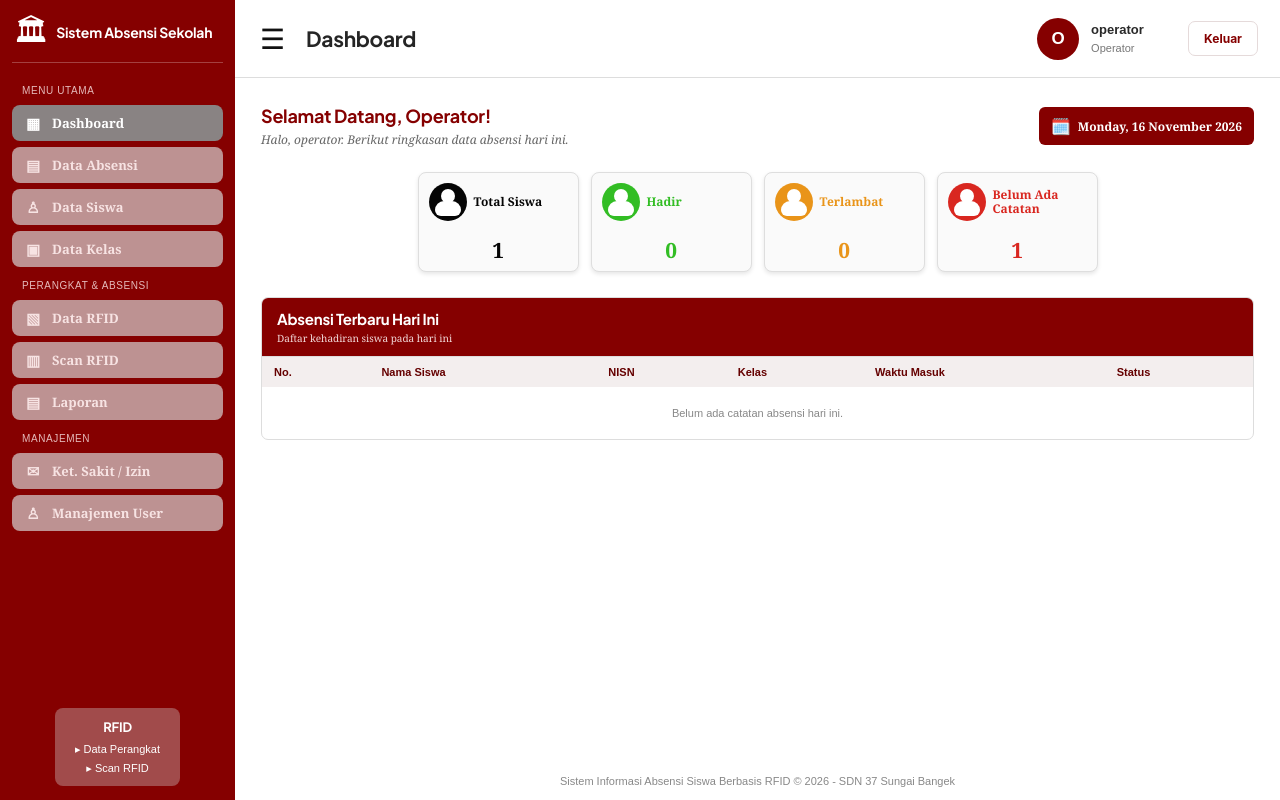
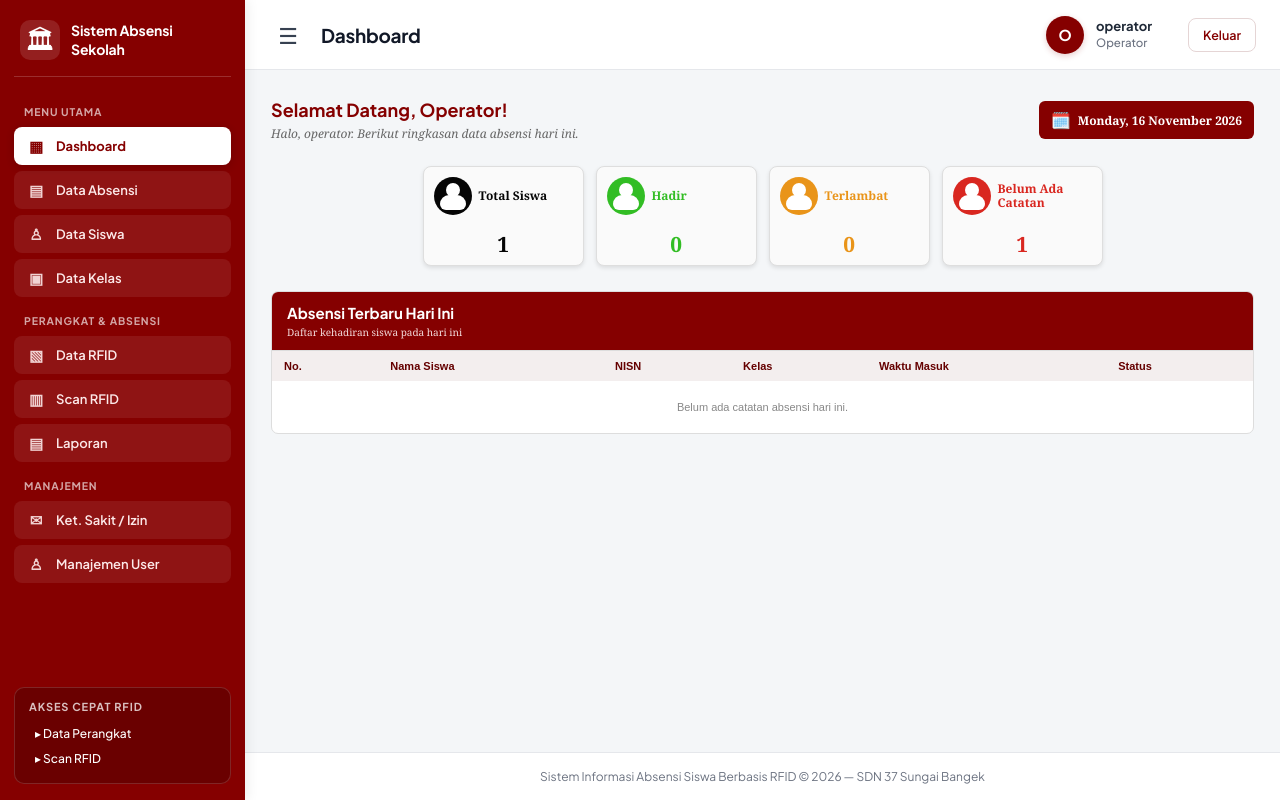
Before and after one commit to adrichanilham/absensi_rfid, a Laravel app: page /dashboard in a window 1280 px wide. Run offline with Laravel 12, Linux system fonts and the light colour scheme; a user stored in the database is signed in; data comes from the database, SQL or seed files in the repository; data that the repository does not hold is empty.

Commit message:
perbarui navigasi layout

```diff
--- a/resources/views/layouts/app.blade.php
+++ b/resources/views/layouts/app.blade.php
@@ -7,51 +6,39 @@
     <title>@yield('title', 'Sistem Absensi RFID')</title>
 
     <link rel="preconnect" href="https://fonts.googleapis.com">
-<link rel="preconnect" href="https://fonts.gstatic.com" crossorigin>
-<link href="https://fonts.googleapis.com/css2?family=JetBrains+Mono:wght@600;700&family=Lora:wght@600;700&family=Plus+Jakarta+Sans:wght@400;500;600;700&display=swap" rel="stylesheet">
+    <link rel="preconnect" href="https://fonts.gstatic.com" crossorigin>
+    <link href="https://fonts.googleapis.com/css2?family=Plus+Jakarta+Sans:wght@400;500;600;700;800&display=swap" rel="stylesheet">
+
     <style>
         :root {
-    --font-heading: 'Plus Jakarta Sans', 'Segoe UI', system-ui, -apple-system, sans-serif;
-    --font-body: 'Inter', 'Segoe UI', system-ui, -apple-system, sans-serif;
-}
-
-body {
-    font-family: var(--font-body);
-    -webkit-font-smoothing: antialiased;
-    -moz-osx-font-smoothing: grayscale;
-}
-
-h1, h2, h3, h4,
-.rfid-page-title, .rfid-card-banner h2,
-.izin-page-title, .izin-card-banner h2 {
-    font-family: var(--font-heading) !important;
-    letter-spacing: -0.015em;
-}
-
-input, select, textarea, button {
-    font-family: var(--font-body);
-}
+            --font-main: 'Plus Jakarta Sans', 'Segoe UI', system-ui, -apple-system, sans-serif;
+            --maroon: #850000;
+            --maroon-dark: #680000;
+            --sidebar-width: 245px;
+            --bg-page: #f4f6f8;
+            --text: #1f2937;
+            --muted: #6b7280;
+            --border: #e5e7eb;
+        }
 
         * {
             box-sizing: border-box;
         }
 
-        :root {
-            --maroon: #850000;
-            --maroon-dark: #700000;
-            --pink-menu: #bd9292;
-            --pink-hover: #d0a5a5;
-            --sidebar-width: 235px;
-            --text: #292929;
-            --muted: #777;
-            --border: #e5e5e5;
+        body {
+            margin: 0;
+            font-family: var(--font-main);
+            color: var(--text);
+            background: var(--bg-page);
+            -webkit-font-smoothing: antialiased;
+            -moz-osx-font-smoothing: grayscale;
         }
 
-        body {
-            margin: 0;
-            font-family: Arial, sans-serif;
-            color: var(--text);
-            background: #f5f5f5;
+        h1, h2, h3, h4,
+        input, select, textarea, button,
+        .rfid-page-title, .rfid-card-banner h2,
+        .izin-page-title, .izin-card-banner h2 {
+            font-family: var(--font-main) !important;
         }
 
         .app {
@@ -71,13 +58,14 @@ input, select, textarea, button {
             overflow-y: auto;
             overflow-x: hidden;
             background: var(--maroon);
-            color: white;
-            padding: 12px 12px 14px;
+            color: #ffffff;
+            padding: 16px 14px;
             display: flex;
             flex-direction: column;
-            transition: margin-left .3s ease;
+            transition: margin-left 0.3s ease;
             z-index: 100;
             flex-shrink: 0;
+            box-shadow: 2px 0 12px rgba(0, 0, 0, 0.08);
         }
 
         .sidebar::-webkit-scrollbar {
@@ -85,55 +73,64 @@ input, select, textarea, button {
         }
 
         .sidebar::-webkit-scrollbar-thumb {
-            background: rgba(255,255,255,.3);
+            background: rgba(255, 255, 255, 0.25);
             border-radius: 10px;
         }
 
         .brand {
             display: flex;
             align-items: center;
-            gap: 8px;
-            padding: 5px 2px 15px;
-            border-bottom: 1px solid rgba(255,255,255,.25);
-            margin-bottom: 12px;
+            gap: 11px;
+            padding: 4px 6px 16px;
+            border-bottom: 1px solid rgba(255, 255, 255, 0.18);
+            margin-bottom: 14px;
         }
 
         .brand-icon {
-            font-size: 30px;
+            font-size: 26px;
             line-height: 1;
+            background: rgba(255, 255, 255, 0.12);
+            width: 40px;
+            height: 40px;
+            border-radius: 10px;
+            display: flex;
+            align-items: center;
+            justify-content: center;
+            flex-shrink: 0;
         }
 
         .brand h2 {
-            font-family: Georgia, serif;
             font-size: 14px;
-            line-height: 1.3;
+            line-height: 1.35;
             margin: 0;
-            font-weight: bold;
+            font-weight: 700;
+            letter-spacing: -0.01em;
+            color: #ffffff;
         }
 
         .nav-label {
-            color: #e5baba;
-            font-size: 10px;
+            color: rgba(255, 255, 255, 0.65);
+            font-size: 10.5px;
+            font-weight: 700;
             text-transform: uppercase;
-            letter-spacing: .6px;
+            letter-spacing: 0.08em;
             padding: 0 10px;
-            margin: 10px 0 6px;
+            margin: 14px 0 6px;
         }
 
         .nav-link {
             display: flex;
             align-items: center;
-            gap: 9px;
-            color: #f7e3e3;
+            gap: 10px;
+            color: #fce8e8;
             text-decoration: none;
-            padding: 8px 11px;
+            padding: 9px 12px;
             border-radius: 8px;
             margin: 3px 0;
-            font-family: Georgia, serif;
             font-size: 13px;
-            font-weight: bold;
-            background: var(--pink-menu);
-            transition: .2s;
+            font-weight: 600;
+            background: rgba(255, 255, 255, 0.08);
+            transition: all 0.18s ease;
         }
 
         .nav-icon {
@@ -141,53 +138,64 @@ input, select, textarea, button {
             min-width: 20px;
             text-align: center;
             font-size: 15px;
+            opacity: 0.9;
         }
 
         .nav-link:hover {
-            background: var(--pink-hover);
-            color: white;
+            background: rgba(255, 255, 255, 0.18);
+            color: #ffffff;
             transform: translateX(2px);
         }
 
         .nav-link.active {
-            background: #898383;
-            color: white;
+            background: #ffffff;
+            color: var(--maroon);
+            font-weight: 700;
+            box-shadow: 0 2px 8px rgba(0, 0, 0, 0.16);
+        }
+
+        .nav-link.active .nav-icon {
+            opacity: 1;
         }
 
         /* ================= PANEL RFID ================= */
 
         .sidebar-bottom {
             margin-top: auto;
-            padding-top: 15px;
-            display: flex;
-            justify-content: center;
+            padding-top: 16px;
         }
 
         .rfid-panel {
-            width: 125px;
-            padding: 11px 9px;
-            background: #a14b4b;
-            border-radius: 8px;
-            text-align: center;
-            color: white;
+            width: 100%;
+            padding: 12px 14px;
+            background: rgba(0, 0, 0, 0.2);
+            border: 1px solid rgba(255, 255, 255, 0.15);
+            border-radius: 10px;
+            color: #ffffff;
         }
 
         .rfid-panel h3 {
-            font-family: Georgia, serif;
-            font-size: 13px;
+            font-size: 11px;
+            font-weight: 700;
+            text-transform: uppercase;
+            letter-spacing: 0.08em;
+            color: rgba(255, 255, 255, 0.75);
             margin: 0 0 8px;
         }
 
         .rfid-panel a {
             display: block;
-            color: #fff;
+            color: #ffffff;
             text-decoration: none;
-            font-size: 11px;
-            margin-top: 6px;
+            font-size: 12px;
+            font-weight: 500;
+            padding: 5px 6px;
+            border-radius: 6px;
+            transition: background 0.15s;
         }
 
         .rfid-panel a:hover {
-            text-decoration: underline;
+            background: rgba(255, 255, 255, 0.12);
         }
 
         /* ================= AREA KONTEN ================= */
@@ -199,13 +207,13 @@ input, select, textarea, button {
             flex-direction: column;
         }
 
-        /* ================= HEADER ================= */
+        /* ================= HEADER / TOPBAR ================= */
 
         .topbar {
-            min-height: 78px;
-            background: white;
-            border-bottom: 1px solid #ddd;
-            padding: 12px 22px;
+            min-height: 70px;
+            background: #ffffff;
+            border-bottom: 1px solid var(--border);
+            padding: 12px 24px;
             display: flex;
             align-items: center;
             justify-content: space-between;
@@ -218,30 +226,41 @@ input, select, textarea, button {
         .topbar-left {
             display: flex;
             align-items: center;
-            gap: 18px;
+            gap: 14px;
             min-width: 0;
         }
 
         .menu-toggle {
-            border: none;
+            border: 1px solid transparent;
             background: transparent;
-            color: #111;
-            font-size: 28px;
+            color: #374151;
+            font-size: 22px;
             line-height: 1;
             cursor: pointer;
-            padding: 3px;
+            width: 38px;
+            height: 38px;
+            border-radius: 8px;
+            display: flex;
+            align-items: center;
+            justify-content: center;
             flex-shrink: 0;
+            transition: background 0.15s, color 0.15s;
         }
 
         .menu-toggle:hover {
+            background: #fdf2f2;
             color: var(--maroon);
         }
 
         .topbar h1 {
-            font-family: Georgia, serif;
-            font-size: 21px;
+            font-size: 19px;
+            font-weight: 700;
+            letter-spacing: -0.015em;
             margin: 0;
-            color: #252525;
+            color: #111827;
+            white-space: nowrap;
+            overflow: hidden;
+            text-overflow: ellipsis;
         }
 
         /* ================= INFORMASI AKUN ================= */
@@ -255,18 +274,19 @@ input, select, textarea, button {
         }
 
         .user-avatar {
-            width: 42px;
-            height: 42px;
-            min-width: 42px;
+            width: 38px;
+            height: 38px;
+            min-width: 38px;
             border-radius: 50%;
             background: var(--maroon);
-            color: white;
+            color: #ffffff;
             display: flex;
             justify-content: center;
             align-items: center;
-            font-size: 17px;
-            font-weight: bold;
+            font-size: 15px;
+            font-weight: 700;
             text-transform: uppercase;
+            box-shadow: 0 2px 6px rgba(133, 0, 0, 0.2);
         }
 
         .user-detail {
@@ -274,27 +294,24 @@ input, select, textarea, button {
             flex-direction: column;
             justify-content: center;
             align-items: flex-start;
-            min-width: 85px;
+            min-width: 80px;
             text-align: left;
-            line-height: 1.4;
+            line-height: 1.3;
         }
 
         .user-detail p {
             margin: 0;
-            color: #292929;
+            color: #1f2937;
             font-size: 13px;
-            font-weight: bold;
+            font-weight: 700;
         }
 
         .user-detail small {
             display: block;
-            margin-top: 2px;
+            margin-top: 1px;
             color: var(--muted);
-            font-size: 11px;
-        }
-
-        .user-chevron {
-            display: none;
+            font-size: 11.5px;
+            font-weight: 500;
         }
 
         .user-info form {
@@ -302,20 +319,20 @@ input, select, textarea, button {
         }
 
         .logout-button {
-            border: 1px solid #e5dada;
-            background: white;
+            border: 1px solid #e5d5d5;
+            background: #ffffff;
             color: var(--maroon);
-            padding: 9px 15px;
-            border-radius: 7px;
+            padding: 8px 14px;
+            border-radius: 8px;
             cursor: pointer;
-            font-weight: bold;
-            font-size: 12px;
+            font-weight: 600;
+            font-size: 12.5px;
             white-space: nowrap;
-            transition: .2s;
+            transition: all 0.15s ease;
         }
 
         .logout-button:hover {
-            background: #fff1f1;
+            background: #fef2f2;
             border-color: var(--maroon);
         }
 
@@ -324,35 +341,47 @@ input, select, textarea, button {
         .content {
             flex: 1;
             width: 100%;
-            padding: 24px;
-            max-width: 1600px;
+            padding: 26px 24px;
+            max-width: 1560px;
             margin: 0 auto;
-            background: #fff;
+            background: transparent;
         }
 
         .alert {
-            padding: 12px 15px;
+            padding: 13px 16px;
             border-radius: 8px;
-            margin-bottom: 16px;
+            margin-bottom: 18px;
             font-size: 13px;
+            font-weight: 500;
+            line-height: 1.5;
         }
 
         .alert-success {
-            background: #dcfce7;
+            background: #f0fdf4;
+            border: 1px solid #bbf7d0;
+            border-left: 4px solid #16a34a;
             color: #166534;
         }
 
         .alert-error {
-            background: #fee2e2;
+            background: #fef2f2;
+            border: 1px solid #fecaca;
+            border-left: 4px solid #dc2626;
             color: #991b1b;
+        }
+
+        .alert ul {
+            margin: 6px 0 0;
+            padding-left: 18px;
         }
 
         footer {
             text-align: center;
-            color: #888;
-            font-size: 11px;
-            padding: 13px;
-            background: white;
+            color: var(--muted);
+            font-size: 12px;
+            padding: 16px;
+            background: #ffffff;
+            border-top: 1px solid var(--border);
         }
 
         /* ================= SIDEBAR COLLAPSE ================= */
@@ -605,7 +634,7 @@ input, select, textarea, button {
         @if ($role === 'operator')
             <div class="sidebar-bottom">
                 <div class="rfid-panel">
-                    <h3>RFID</h3>
+                    <h3>Akses Cepat RFID</h3>
 
                     <a href="{{ route('rfid.index') }}">
                         ▸ Data Perangkat
@@ -693,8 +722,7 @@ input, select, textarea, button {
         </main>
 
         <footer>
-            Sistem Informasi Absensi Siswa Berbasis RFID
-            &copy; {{ date('Y') }} - SDN 37 Sungai Bangek
+            Sistem Informasi Absensi Siswa Berbasis RFID &copy; {{ date('Y') }} — SDN 37 Sungai Bangek
         </footer>
 
     </div>
```
Also changed, not shown: other parts of resources/views/layouts/app.blade.php (+31 -32 lines).
